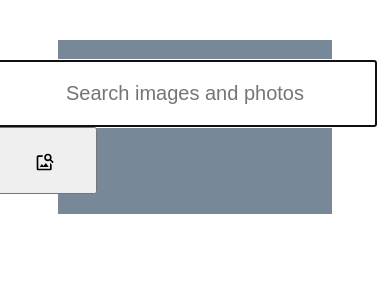
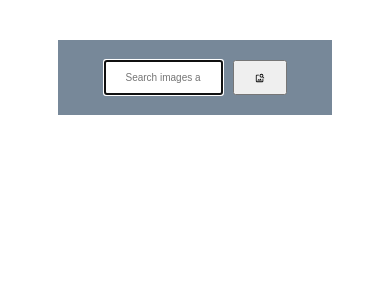
Before and after one commit to ihorborys/goit-neo-react-hw-module4, a React (Vite) app: page / in a window 390 px wide. Shown: the top 300 px of the page. Built offline with nearby package versions, Linux system fonts and the light colour scheme.

Commit message:
Edited mobile styles

```diff
--- a/src/components/SearchBar/SearchBar.module.css
+++ b/src/components/SearchBar/SearchBar.module.css
@@ -20,7 +20,6 @@
     font-family: Montserrat, sans-serif;
     font-size: 20px;
     padding: 20px 40px;
-
 }
 
 .button:hover {
@@ -34,3 +33,17 @@
 ul, li {
     all: unset;
 }
+
+@media screen and (max-width: 768px) {
+    .input {
+        width: 75px;
+        padding: 10px 20px;
+        margin-right: 10px;
+        font-size: 10px;
+    }
+
+    .button {
+        font-size: 10px;
+        padding: 10px 20px;
+    }
+}
--- a/src/index.css
+++ b/src/index.css
@@ -1,68 +1,5 @@
 :root {
-  font-family: system-ui, Avenir, Helvetica, Arial, sans-serif;
-  line-height: 1.5;
-  font-weight: 400;
-
-  /*color-scheme: light dark;*/
-  /*color: rgba(255, 255, 255, 0.87);*/
-  /*background-color: #242424;*/
-
-  /*font-synthesis: none;*/
-  /*text-rendering: optimizeLegibility;*/
-  /*-webkit-font-smoothing: antialiased;*/
-  /*-moz-osx-font-smoothing: grayscale;*/
+    font-family: system-ui, Avenir, Helvetica, Arial, sans-serif;
+    line-height: 1.5;
+    font-weight: 400;
 }
-
-/*a {*/
-/*  font-weight: 500;*/
-/*  color: #646cff;*/
-/*  text-decoration: inherit;*/
-/*}*/
-/*a:hover {*/
-/*  color: #535bf2;*/
-/*}*/
-
-/*body {*/
-/*  margin: 0;*/
-/*  display: flex;*/
-/*  place-items: center;*/
-/*  min-width: 320px;*/
-/*  min-height: 100vh;*/
-/*}*/
-
-/*h1 {*/
-/*  font-size: 3.2em;*/
-/*  line-height: 1.1;*/
-/*}*/
-
-/*button {*/
-/*  border-radius: 8px;*/
-/*  border: 1px solid transparent;*/
-/*  padding: 0.6em 1.2em;*/
-/*  font-size: 1em;*/
-/*  font-weight: 500;*/
-/*  font-family: inherit;*/
-/*  background-color: #1a1a1a;*/
-/*  cursor: pointer;*/
-/*  transition: border-color 0.25s;*/
-/*}*/
-/*button:hover {*/
-/*  border-color: #646cff;*/
-/*}*/
-/*button:focus,*/
-/*button:focus-visible {*/
-/*  outline: 4px auto -webkit-focus-ring-color;*/
-/*}*/
-
-/*@media (prefers-color-scheme: light) {*/
-/*  :root {*/
-/*    color: #213547;*/
-/*    background-color: #ffffff;*/
-/*  }*/
-/*  a:hover {*/
-/*    color: #747bff;*/
-/*  }*/
-/*  button {*/
-/*    background-color: #f9f9f9;*/
-/*  }*/
-/*}*/
```
Also changed, not shown: src/App.css (+0 -43 lines).
